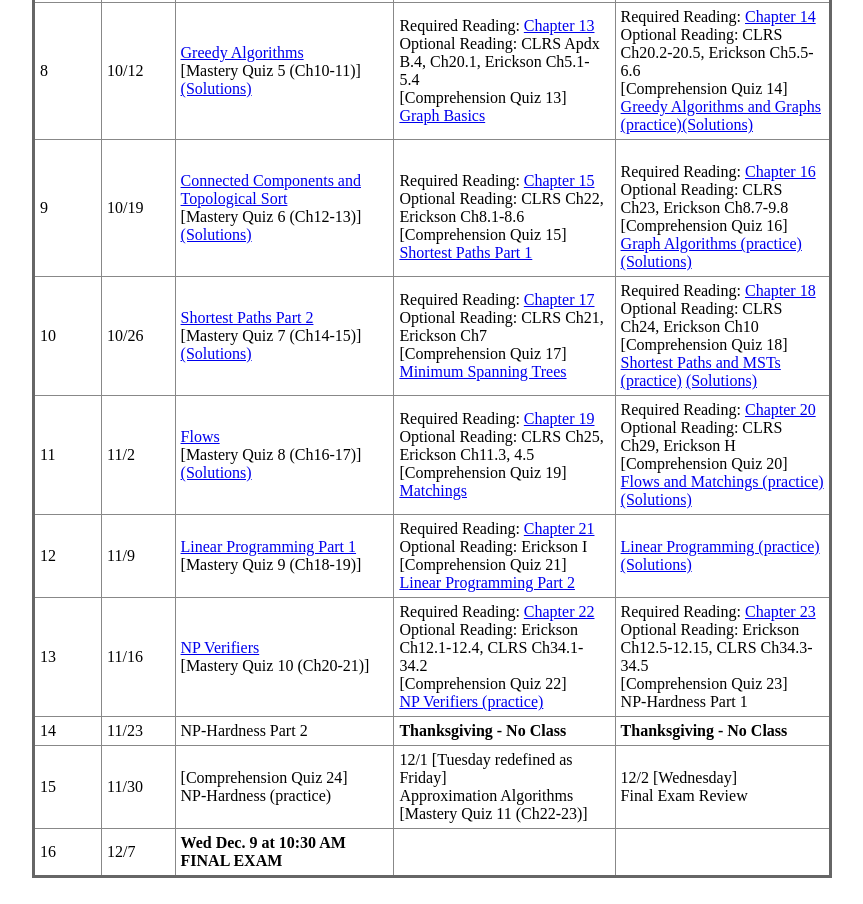
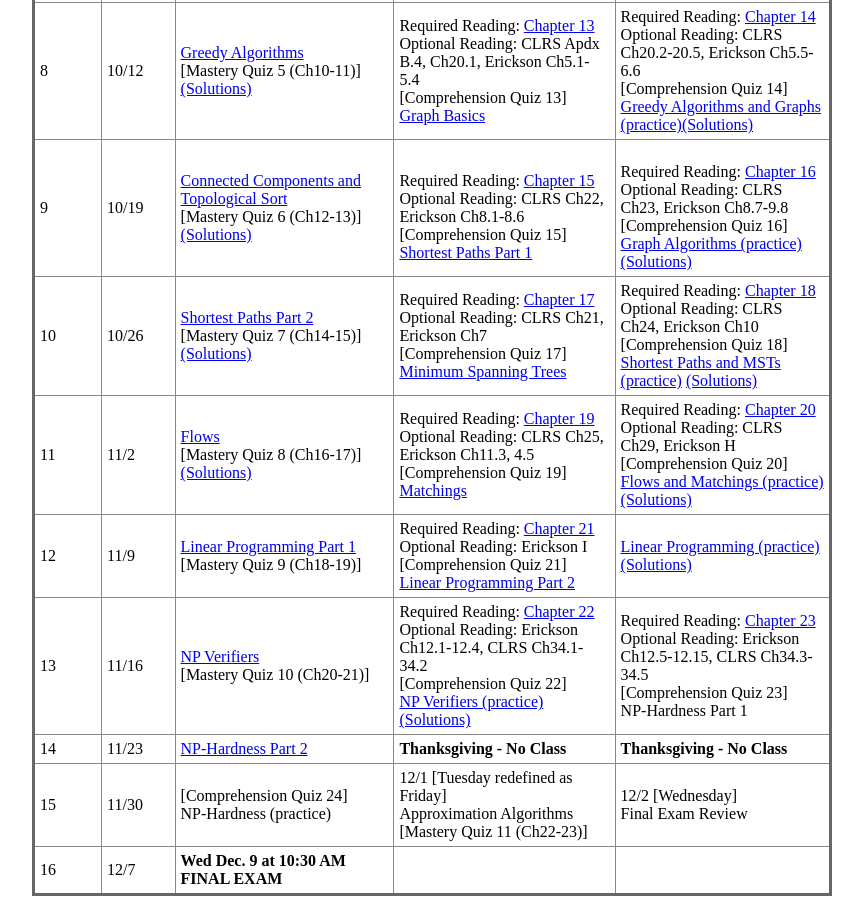
Before and after one commit to beideman/beideman.github.io, a plain HTML site: page csce411fa26.html in a window 1280 px wide. Shown: the part 928-1832 px from the top of the page, without its empty margins (208-1071 px from the left). Drawn offline with Linux system fonts and the light colour scheme.

Commit message:
Added worksheet solutions

```diff
--- a/csce411fa26.html
+++ b/csce411fa26.html
@@ -92,10 +92,10 @@ Please note, the assigned readings for each lecture should be completed BEFORE c
         <td style="width: 26.8116%;"><a href="Worksheet10_Linear_Programming.pdf">Linear Programming (practice)</a> <a href="Linear_Programming_Solutions.pdf">(Solutions)</a></td>
     </tr><tr><td style="width: 8.4783%;">13</td><td style="width: 9.1449%;">11/16</td>
         <td style="width: 27.2463%;"><a href="https://canvas.tamu.edu/courses/465524/files/104261399?module_item_id=16719712">NP Verifiers</a><br>[Mastery Quiz 10 (Ch20-21)]</td>
-        <td style="width: 27.5362%;">Required Reading: <a href="CSCE_411_Course_NotesCh22.pdf">Chapter 22</a><br>Optional Reading: Erickson Ch12.1-12.4, CLRS Ch34.1-34.2<br>[Comprehension Quiz 22]<br id="isPasted"><a href="Worksheet11_NP_Verifiers.pdf">NP Verifiers (practice)</a></td>
+        <td style="width: 27.5362%;">Required Reading: <a href="CSCE_411_Course_NotesCh22.pdf">Chapter 22</a><br>Optional Reading: Erickson Ch12.1-12.4, CLRS Ch34.1-34.2<br>[Comprehension Quiz 22]<br id="isPasted"><a href="Worksheet11_NP_Verifiers.pdf">NP Verifiers (practice)</a><a href="NP_Solutions.pdf">(Solutions)</a></td>
         <td style="width: 26.8116%;">Required Reading: <a href="CSCE_411_Course_NotesCh23.pdf">Chapter 23</a><br>Optional Reading: Erickson Ch12.5-12.15, CLRS Ch34.3-34.5<br>[Comprehension Quiz 23]<br id="isPasted">NP-Hardness Part 1</td>
     </tr><tr><td style="width: 8.4783%;">14</td><td style="width: 9.1449%;">11/23</td>
-        <td style="width: 27.2463%;">NP-Hardness Part 2</td>
+        <td style="width: 27.2463%;"><a href="https://canvas.tamu.edu/courses/465524/files/104501000?module_item_id=16747982">NP-Hardness Part 2</a></td>
         <td style="width: 27.5362%;"><strong>Thanksgiving - No Class</strong></td>
         <td style="width: 26.8116%;"><strong>Thanksgiving - No Class</strong><br></td>
     </tr><tr><td style="width: 8.4783%;">15</td><td style="width: 9.1449%;">11/30</td>
```
Also changed, not shown: 1 other file.
